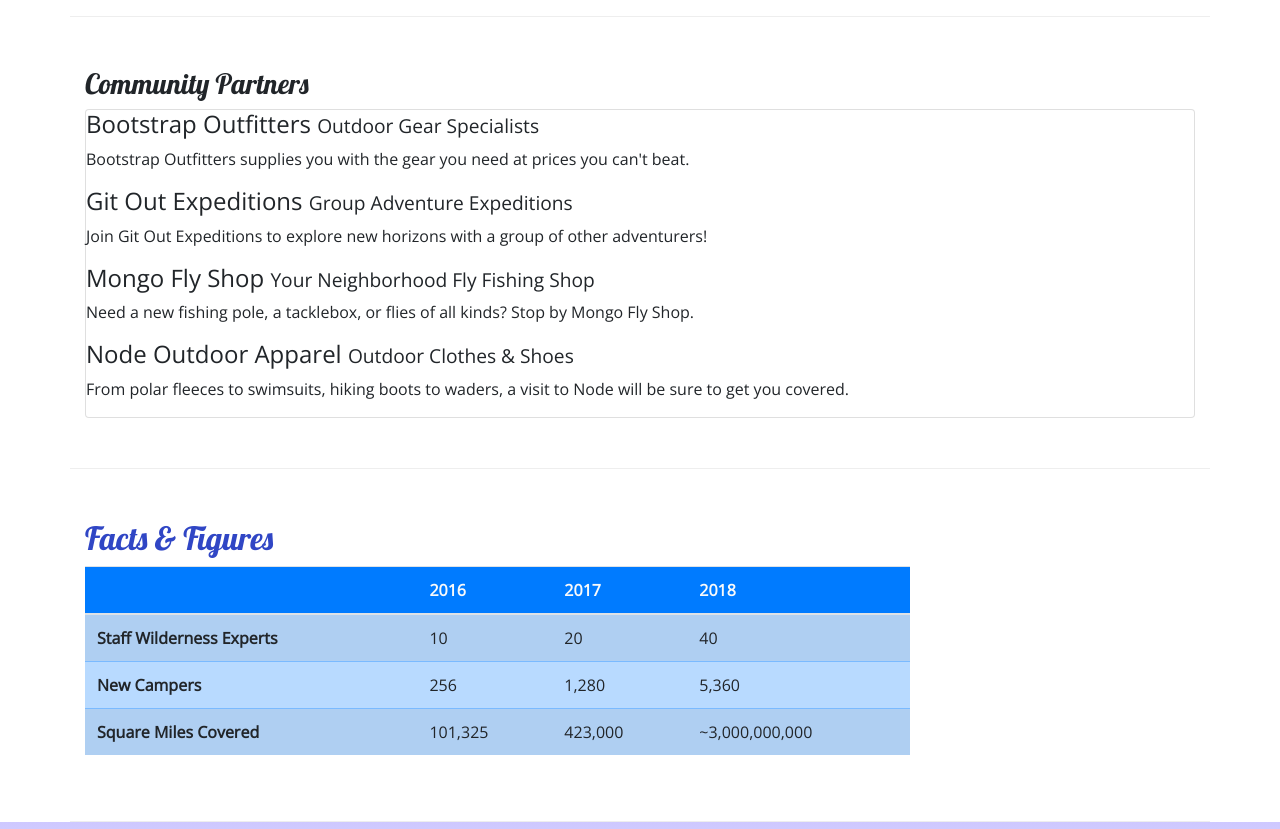
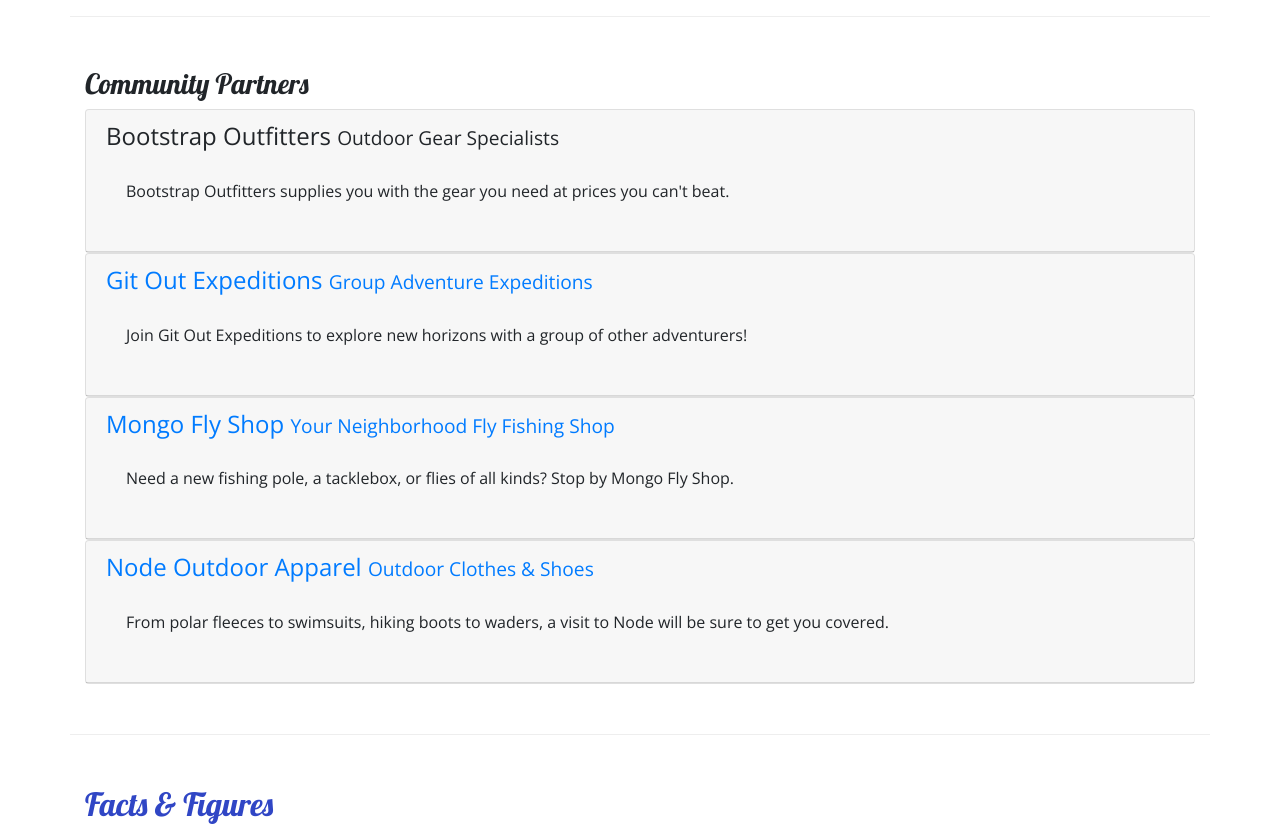
Before and after one commit to sboulom/nucampsite, a website: page aboutus.html in a window 1280 px wide. Shown: the part 810-1639 px from the top of the page. Drawn offline with nearby package versions, Linux system fonts and the light colour scheme.

Commit message:
added card and card body with accordian

```diff
--- a/aboutus.html
+++ b/aboutus.html
@@ -102,21 +102,35 @@
                 <h3>Community Partners</h3>
                 <div id="accordion">
                     <div class="card">
-                        <div role="tabpanel" class="tab-pane fade show active" id="bootstrap">
-                            <h4>Bootstrap Outfitters <small>Outdoor Gear Specialists</small></h4>
-                            <p class="d-none d-sm-block">Bootstrap Outfitters supplies you with the gear you need at prices you can't beat.</p>
+                        <div role="tab" class="card-header">
+                            <h4><a data-toggle="collapse" data-target="#bootstrap">Bootstrap Outfitters <small>Outdoor Gear Specialists</small></a></h4>
+                            <div class="card-body">
+                                <p class="d-none d-sm-block">Bootstrap Outfitters supplies you with the gear you need at prices you can't beat.</p>
+                            </div>
                         </div>
-                        <div role="tabpanel" class="tab-pane fade show active" id="git">
-                            <h4>Git Out Expeditions <small>Group Adventure Expeditions</small></h4>
-                            <p class="d-none d-sm-block">Join Git Out Expeditions to explore new horizons with a group of other adventurers!</p>
+                    </div>
+                    <div class="card">
+                        <div role="tab" class="card-header">
+                            <h4><a class="collapsed" data-toggle="collapse" data-target="#git">Git Out Expeditions <small>Group Adventure Expeditions</small></a></h4>
+                            <div class="card-body">
+                                <p class="d-none d-sm-block">Join Git Out Expeditions to explore new horizons with a group of other adventurers!</p>
+                            </div>
                         </div>
-                        <div role="tabpanel" class="tab-pane fade show active" id="mongo">
-                            <h4>Mongo Fly Shop <small>Your Neighborhood Fly Fishing Shop</small></h4>
-                            <p class="d-none d-sm-block">Need a new fishing pole, a tacklebox, or flies of all kinds? Stop by Mongo Fly Shop.</p>
+                    </div>
+                    <div class="card">
+                        <div role="tab" class="card-header">
+                            <h4><a class="collapsed" data-toggle="collapse" data-target="#mongo">Mongo Fly Shop <small>Your Neighborhood Fly Fishing Shop</small></a></h4>
+                            <div class="card-body">
+                                <p class="d-none d-sm-block">Need a new fishing pole, a tacklebox, or flies of all kinds? Stop by Mongo Fly Shop.</p>
+                            </div>
                         </div>
-                        <div role="tabpanel" class="tab-pane fade show active" id="node">
-                            <h4>Node Outdoor Apparel <small>Outdoor Clothes & Shoes</small></h4>
-                            <p class="d-none d-sm-block">From polar fleeces to swimsuits, hiking boots to waders, a visit to Node will be sure to get you covered.</p>
+                    </div>
+                    <div class="card">
+                        <div role="tab" class="card-header">
+                            <h4><a class="collapsed" data-toggle="collapse" data-target="#node">Node Outdoor Apparel <small>Outdoor Clothes & Shoes</small></a></h4>
+                            <div class="card-body">
+                                <p class="d-none d-sm-block">From polar fleeces to swimsuits, hiking boots to waders, a visit to Node will be sure to get you covered.</p>
+                            </div>
                         </div>
                     </div>
                 </div>
```
